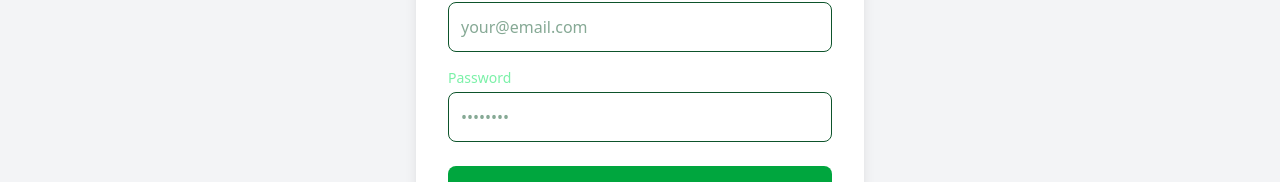
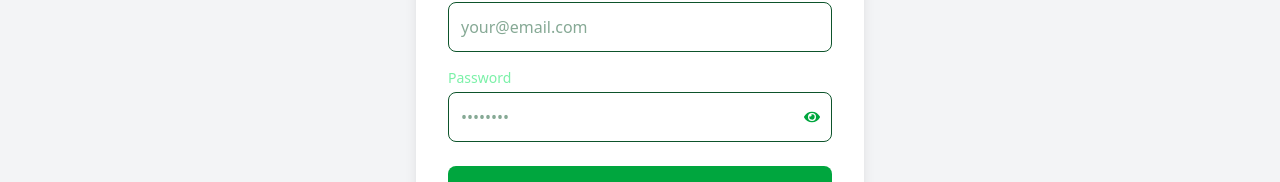
Before and after one commit to Olamilekan18/WRBlog, a React (Vite) app in the folder frontend/: page /login in a window 1280 px wide. Shown: the part 371-553 px from the top of the page. Built offline with nearby package versions, Linux system fonts and the light colour scheme; no server answers.

Commit message:
added view password

```diff
--- a/frontend/src/Pages/Signup.jsx
+++ b/frontend/src/Pages/Signup.jsx
@@ -3,7 +3,7 @@
 import { useNavigate } from "react-router-dom";
 import ForgotPassword from "../Components/ForgotPassword";
 import Navbar from "../Components/Navbar";
-
+import { FaEye, FaEyeSlash } from "react-icons/fa";
 const AuthForm = ({ isDark, type, onAuthSuccess }) => {
     const backendUrl = import.meta.env.VITE_BACKEND_URL;
     axios.defaults.baseURL = `${backendUrl}`;
@@ -15,6 +15,7 @@
   const [message, setMessage] = useState("");
   const [error, setError] = useState("");
   const [isLoading, setIsLoading] = useState(false);
+  const [showPassword, setShowPassword] = useState(false);
   const navigate = useNavigate();
 
   const handleChange = (e) => {
@@ -125,8 +126,9 @@
             <label htmlFor="password" className="block text-sm text-green-300 font-medium mb-1">
               Password
             </label>
+            <div className="relative">
   <input
-              type="password"
+    type={showPassword ? "text" : "password"}
     id="password"
     name="password"
     placeholder="••••••••"
@@ -136,6 +138,16 @@
     required
     minLength="6"
   />
+ <button
+  type="button"
+  onClick={() => setShowPassword((prev) => !prev)}
+  className="absolute right-3 top-1/2 transform -translate-y-1/2 text-green-600"
+  tabIndex={-1}
+  aria-label={showPassword ? "Hide password" : "Show password"}
+>
+  {showPassword ? <FaEyeSlash /> : <FaEye />}
+</button>
+</div>
           </div>
 
           <button
```
Also changed, not shown: 1 other file (tests, documents, lock files or other folders). Lines whose indentation alone changed are shown as unchanged.
